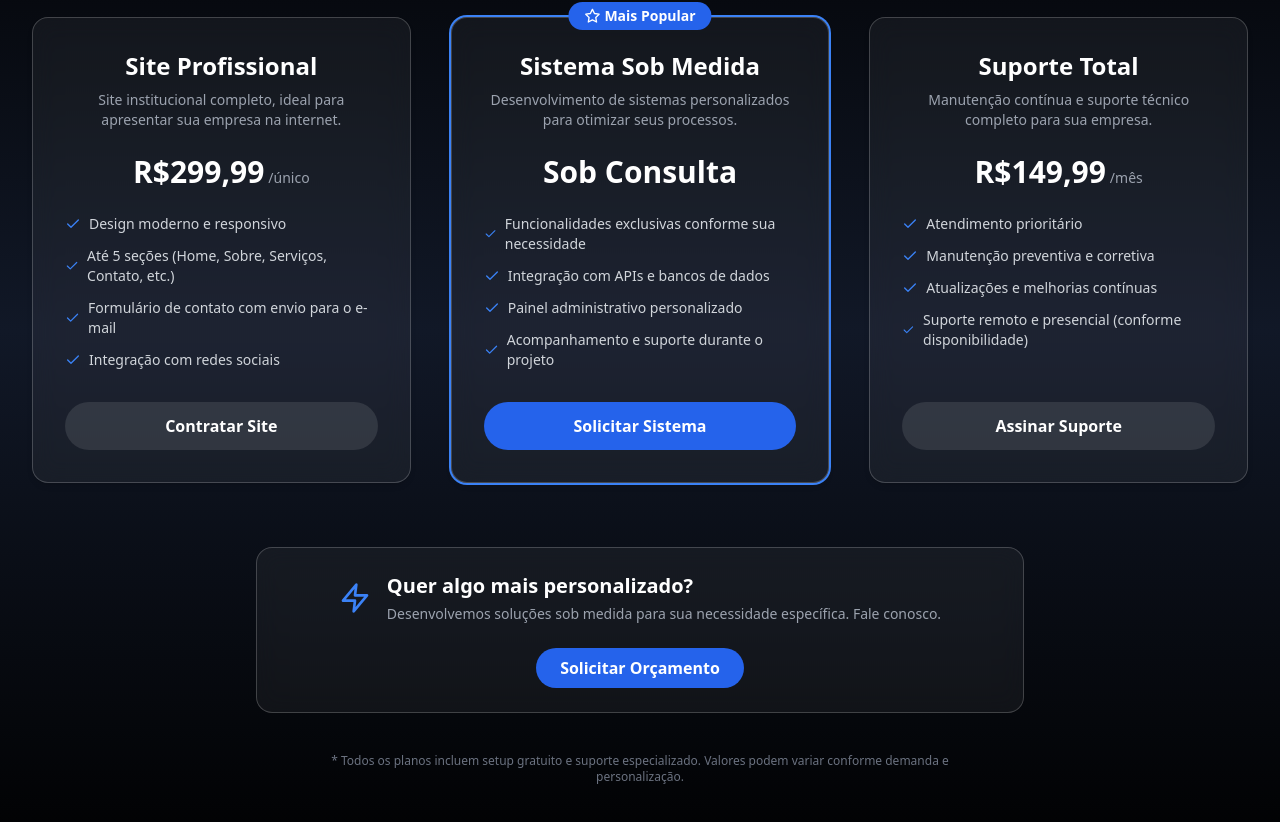
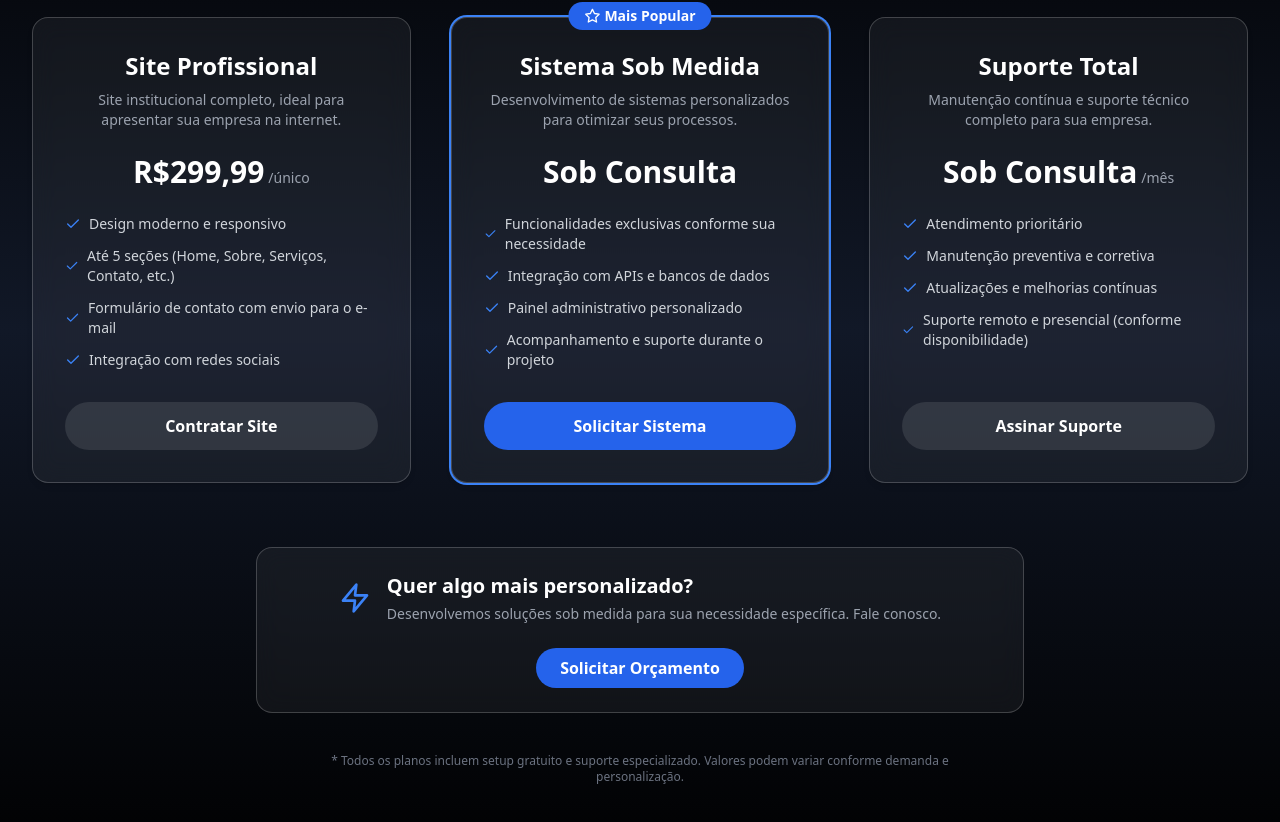
Before and after one commit to devcauagalvao/siteglv, a React (Vite) app: page / in a window 1280 px wide. Shown: the part 5127-5949 px from the top of the page. Built offline with nearby package versions, Linux system fonts and the light colour scheme.

Commit message:
Update Plans.tsx

```diff
--- a/src/sections/Plans.tsx
+++ b/src/sections/Plans.tsx
@@ -45,7 +45,7 @@ const plans = [
     name: "Suporte Total",
     description:
       "Manutenção contínua e suporte técnico completo para sua empresa.",
-    price: "149,99",
+    price: "Sob Consulta",
     period: "mês",
     features: [
       "Atendimento prioritário",
```
